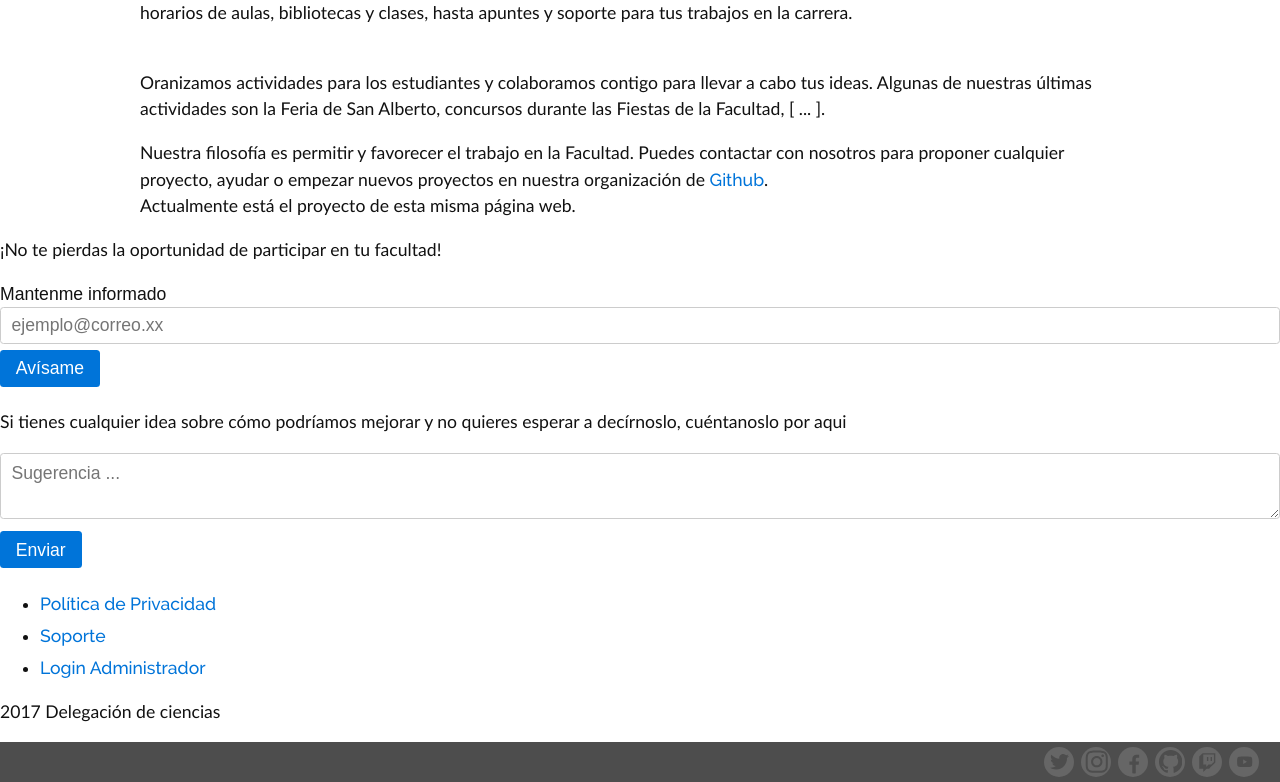
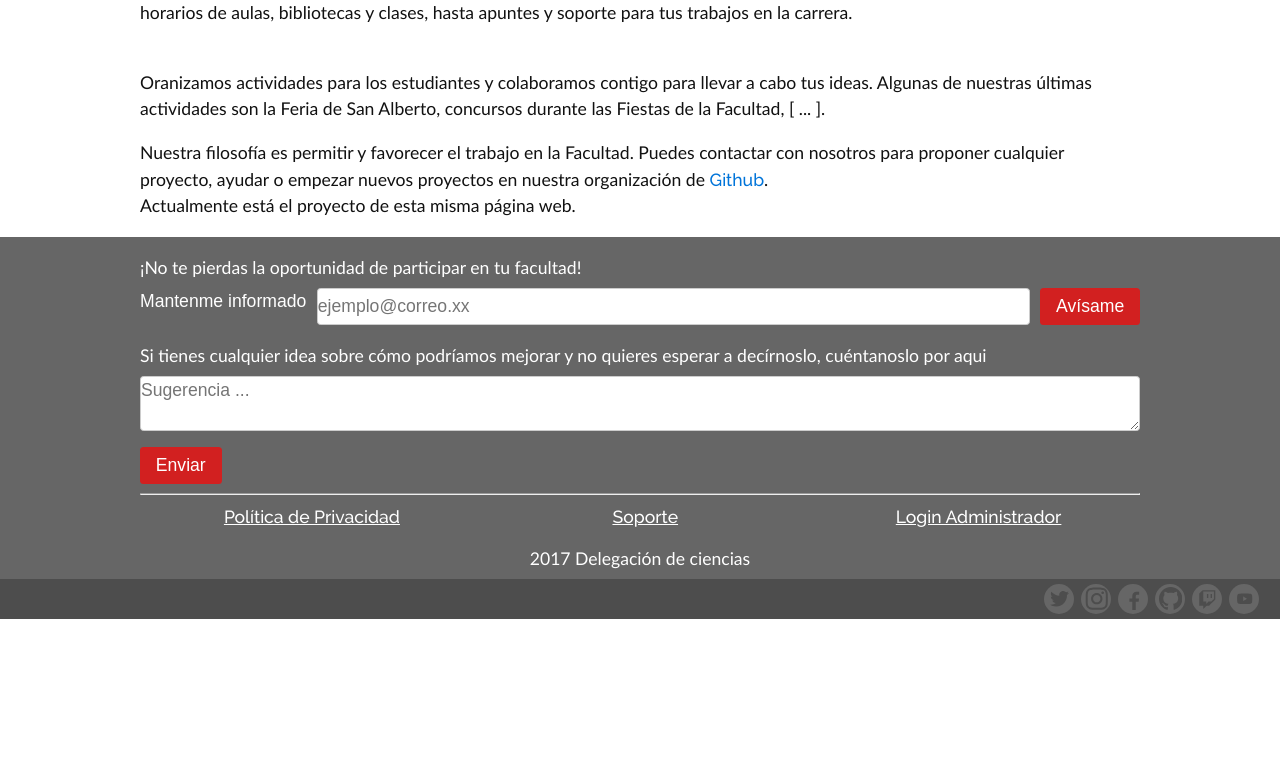
Before and after one commit to DelegacionCienciasUSAL/delcien.usal.es, a Django app: page / in a window 1280 px wide. Shown: the part 3014-3796 px from the top of the page. After the commit the page ends 3633 px from the top, so only its background shows below. Run offline with Django 3.2, Linux system fonts and the light colour scheme; data that the repository does not hold is empty; some web fonts are replaced.

Commit message:
Style call to action form.

```diff
--- a/src/delcien/static/delcien/css/base.css
+++ b/src/delcien/static/delcien/css/base.css
@@ -18,15 +18,84 @@ header{background-color: white;}
 #banner div#delegacion h1{  font-size: 1.5em;}
 #banner div#delegacion h2{  font-size: 1.4em;}
 
-#main-nav-container, #main-nav{
+#main-nav-container, #main-nav, #info-pagina{
   width: 100%;
   background-color: var(--rojo-toro);
   color: white;
 }
 
+#info-pagina{
+  background-color: var(--gris-plata);
+  padding: 0 1em;
+}
+
+#info-pagina p{
+  margin: 0;
+  padding-bottom: .4em;
+}
+
+#call-to-action .flex{
+  margin: 0;
+  width: 100%;
+}
+
+#call-to-action{
+  display: block;
+}
+
+#call-to-action form{
+  padding-top: 1em;
+}
+
+#call-to-action > form > div > *{
+  width: initial;
+  padding: 0;
+}
+
+#call-to-action > form input,
+#call-to-action > form span{
+  margin: 0 .6em 0 0;
+}
+
+#call-to-action > form input{
+  flex: 1 1 auto;
+}
+
+#call-to-action input,
+#call-to-action textarea{
+  color: var(--gris-plata);
+}
+
+#call-to-action > form textarea{
+  width: 100%;
+  margin-bottom: .5em;
+}
+
+#bottom-links{
+  text-align: center;
+}
+
+#bottom-links ul{
+  list-style: none;
+  padding: 0;
+  margin: 0;
+  width: 100%;
+}
+
+#bottom-links a{
+  color: white;
+  text-decoration: underline;
+}
+
 #main-nav a:hover{
   border-bottom: solid var(--rojo-toro);
   background-color: rgba(255,255,255, 0.2);
+}
+
+#call-to-action input[type="submit"]{
+  background-color: var(--rojo-toro);
+  color: white;
+  margin: 0;
 }
 
 #main-nav a{
@@ -147,7 +216,11 @@ nav.social .fi-padding{
  *  1024px <= Ancho < 1170px
  */
 @media screen and (min-width: 1024px){
-  #banner, #main-nav, main{max-width: 1000px; margin: 0 auto;}
+  #banner,
+  #main-nav,
+  main,
+  #call-to-action,
+  #bottom-links {max-width: 1000px; margin: 0 auto;}
   #main-nav a{
     border: none;
     padding-left: .3em;
--- a/src/delcien/templates/delcien/main.html
+++ b/src/delcien/templates/delcien/main.html
@@ -49,30 +49,38 @@
 {% block footer %}
 	<section id="info-pagina">
 		<span id="call-to-action">
+			<form method="get" action={% url 'colaborar' %} >
 				<p>¡No te pierdas la oportunidad de participar en tu facultad!</p>
-			<form method="get" class="input-group" action={% url 'colaborar' %} >
-				<span class="input-group-label">Mantenme informado</span>
-				<input class="input-group-field" name="correo-colaborador" type="email" placeholder="ejemplo@correo.xx">
+				<div class="flex three">
+					<span class="">Mantenme informado</span>
+					<input class="" name="correo-colaborador" type="email" placeholder="ejemplo@correo.xx">
 					<input type="hidden" name="prev_url" value="{{ request.path }}">
-				<div class="input-group-button">
-					<input type="submit" class="button" name="solicitar-avisos" value="Avísame">
+					<div class="">
+						<input type="submit" name="solicitar-avisos" value="Avísame">
+					</div>
 				</div>
 			</form>
             <form method="get"  action={% url 'sugerir' %}>
                 <p>Si tienes cualquier idea sobre cómo podríamos mejorar y no quieres
                 esperar a decírnoslo, cuéntanoslo por aqui</p>
+                <div>
 	                <textarea name="sugerencia" placeholder="Sugerencia ..."></textarea>
 					<input type="hidden" name="prev_url" value="{{ request.path }}">
 	                <div id="enviar-sugerencia" class="input-group-button">
 	                    <input type="submit" class="button" name="solicitar-avisos" value="Enviar">
 	                </div>
+                </div>
             </form>
 		</span>
-		<div class="menu-centered">
-            <ul class="vertical medium-horizontal menu">
-                <li><a href="/legal">Política de Privacidad</a></li>
-                <li><a href="/soporte">Soporte</a></li>
-                <li><a href="/admin">Login Administrador</a></li>
+		<div id="bottom-links">
+			<hr/>
+            <ul class="flex three center">
+                <li class="full third-1000">
+                	<a href="/legal">Política de Privacidad</a></li>
+                <li class="full third-1000">
+                	<a href="/soporte">Soporte</a></li>
+                <li class="full third-1000">
+                	<a href="/admin">Login Administrador</a></li>
             </ul>
             <p>2017 Delegación de ciencias</p>
         </div>
```
Lines whose indentation alone changed are shown as unchanged.
